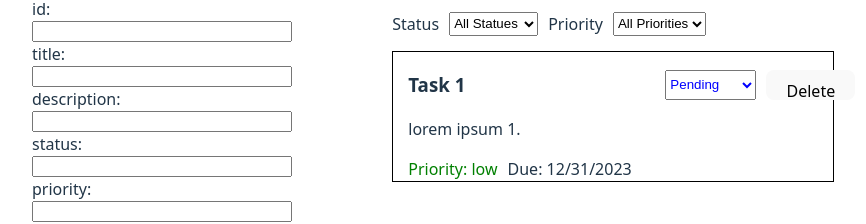
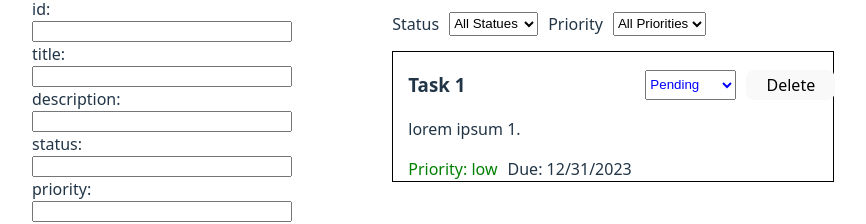
Before and after one commit to ScriptMang/sba9, a React (Vite) app: page / in a window 1280 px wide. Shown: the part 309-533 px from the top of the page, without its empty margins (8-874 px from the left). Built offline with nearby package versions, Linux system fonts and the light colour scheme.

Commit message:
Center the delete button text for task items

```diff
--- a/src/App.css
+++ b/src/App.css
@@ -32,7 +32,14 @@
     height: 30px;
     width: 150px;
     align-self: center;
-    margin-left: 200px;
+    margin-left: 180px;
+}
+
+#taskItemOptions button{
+    display: flex;
+    flex-direction: column;
+    justify-content: center;
+    font-size: 16px;
 }
 
 #taskInfo2 {
```
